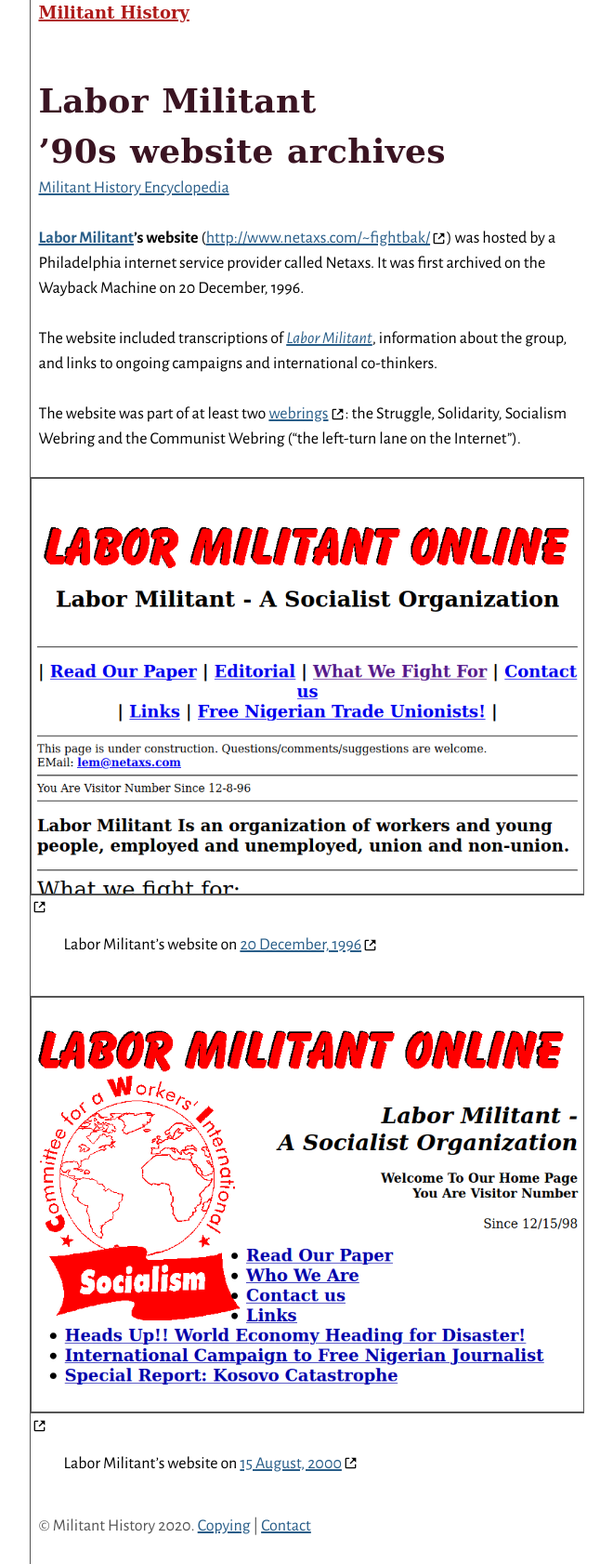
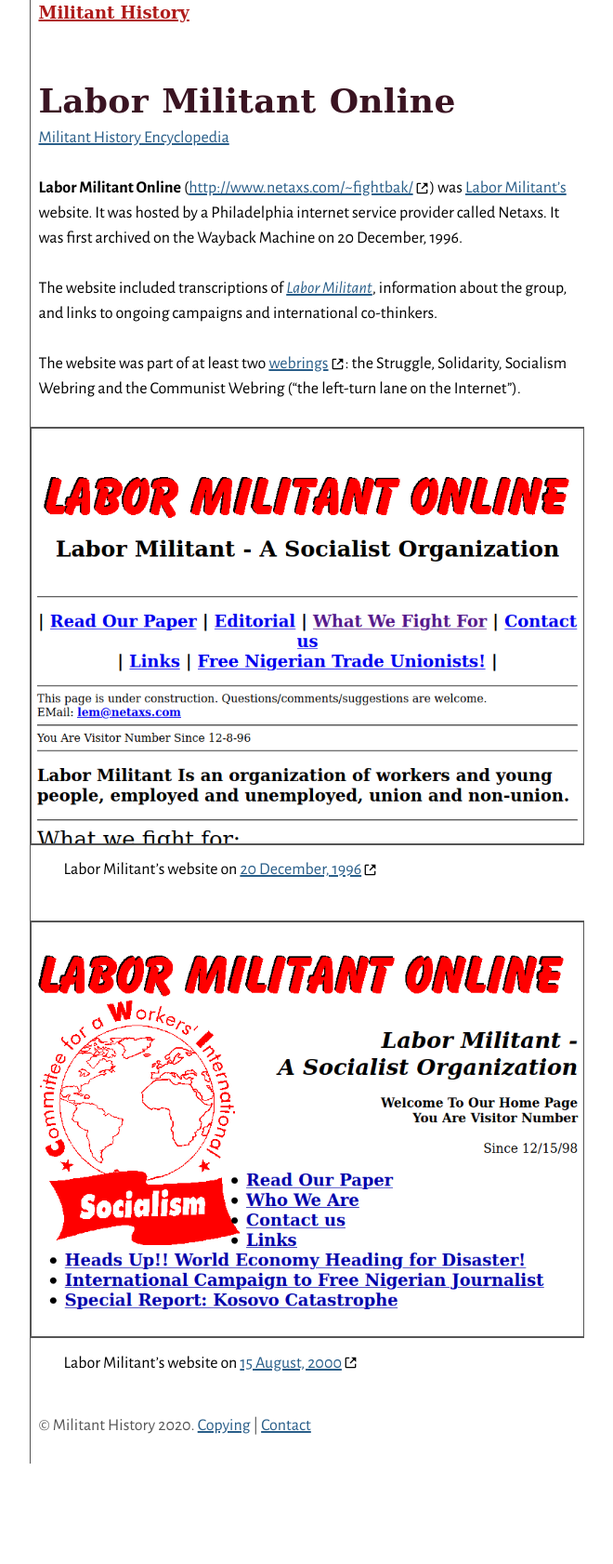
Before and after one commit to jackwillis/militanthistory, a Jekyll site: the page built from collections/_encyclopedia/lm/wayback.md, in a window 1280 px wide. Shown: the whole page at 93% size, without its empty margins (311-971 px from the left). Built offline with Jekyll 4.4.1, drawn with Linux system fonts in a browser that asks for light colours; after the commit the page ends 1574 px from its top, so only the background shows below that.

Commit message:
Labor Militant Online

```diff
--- a/collections/_encyclopedia/lm/wayback.md
+++ b/collections/_encyclopedia/lm/wayback.md
@@ -1,13 +1,12 @@
 ---
 layout: encyclopedia/article
-title: "Labor Militant - ’90s Website Archives"
-html_title: 'Labor Militant<br>’90s website archives'
+title: "Labor Militant Online"
 permalink: /enc/lm/wayback/
 ---
 
-<b>[Labor Militant](/enc/lm/group/)'s website</b>
-([http://www.netaxs.com/~fightbak/](http://www.netaxs.com/~fightbak/))
-was hosted by a Philadelphia internet service provider called Netaxs.
+<b>Labor Militant Online</b> ([http://www.netaxs.com/~fightbak/](http://www.netaxs.com/~fightbak/))
+was [Labor Militant's](/enc/lm/group/) website.
+It was hosted by a Philadelphia internet service provider called Netaxs.
 It was first archived on the Wayback Machine on 20 December, 1996.
 
 The website included transcriptions of [<cite>Labor Militant</cite>](/enc/lm/newspaper/),
@@ -18,14 +17,14 @@
 the Communist Webring ("the left-turn lane on the Internet").
 
 <figure>
-[![Labor Militant's first archived webpage](first.png){: .screenshot width="800" height="600"}](https://web.archive.org/web/19961220070702/http://www.netaxs.com/~fightbak/)
+![Labor Militant's first archived webpage](first.png){: .screenshot width="800" height="600"}
 <figcaption>
 Labor Militant's website on [20 December, 1996](https://web.archive.org/web/19961220070702/http://www.netaxs.com/~fightbak/)
 </figcaption>
 </figure>
 
 <figure>
-[![Labor Militant's webpage four years after launch](second.png){: .screenshot width="800" height="600"}](https://web.archive.org/web/20000815233603/http://www.netaxs.com/~fightbak/)
+![Labor Militant's webpage four years after launch](second.png){: .screenshot width="800" height="600"}
 <figcaption>
 Labor Militant's website on [15 August, 2000](https://web.archive.org/web/20000815233603/http://www.netaxs.com/~fightbak/)
 </figcaption>
```
Also changed, not shown: collections/_encyclopedia/index.md (+3 -3 lines).
